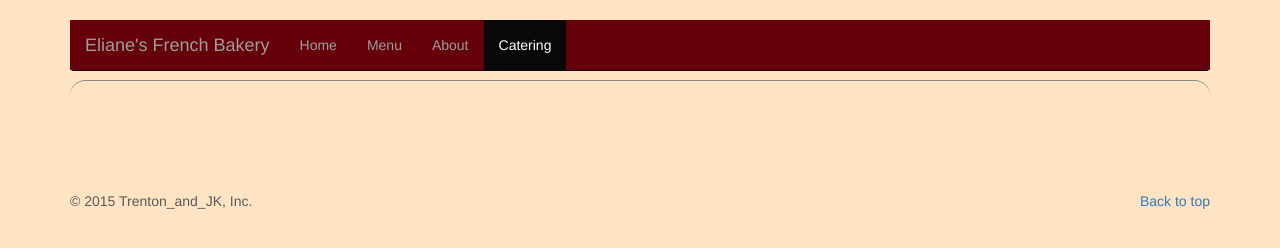
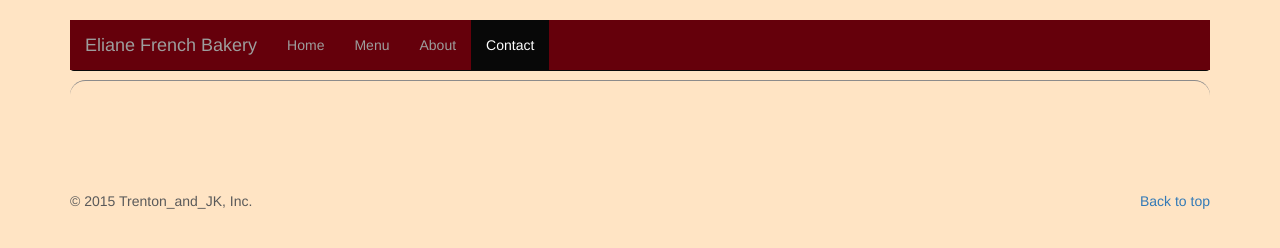
Before and after one commit to trentondaniels/CS201R, a plain HTML site: page Web/creative1/contact.html in a window 1280 px wide. Drawn offline with nearby package versions, Linux system fonts and the light colour scheme.

Commit message:
Update and rename cater.html to contact.html

```diff
--- a/Web/creative1/cater.html
+++ b/Web/creative1/contact.html
@@ -1,7 +1,8 @@
 <!DOCTYPE html>
 <html lang="en"><head>
   <head>
-    <title>Eliane's French Bakery</title>
+    <meta name="viewport" content="width=device-width, initial-scale=1">
+    <title>Eliane French Bakery</title>
 
     <!-- Bootstrap core CSS -->
     <link rel="stylesheet" href="https://maxcdn.bootstrapcdn.com/bootstrap/3.3.5/css/bootstrap.min.css">
@@ -22,28 +23,14 @@
                 <span class="icon-bar"></span>
                 <span class="icon-bar"></span>
               </button>
-              <a class="navbar-brand" href="index.html">Eliane's French Bakery</a>
+              <a class="navbar-brand" href="index.html">Eliane French Bakery</a>
             </div>
             <div id="navbar" class="navbar-collapse collapse">
               <ul class="nav navbar-nav">
                 <li><a href="index.html">Home</a></li>
                 <li><a href ="menu.html">Menu</a></li>
                 <li><a href="about.html">About</a></li>
-                <li class="active"><a href="cater.html">Catering</a></li>
-                <!--If we want to use a drop down here the code is
-                <li class="dropdown">
-                  <a href="#" class="dropdown-toggle" data-toggle="dropdown" role="button" aria-haspopup="true" aria-expanded="false">Dropdown <span class="caret"></span></a>
-                  <ul class="dropdown-menu">
-                    <li><a href="#">Action</a></li>
-                    <li><a href="#">Another action</a></li>
-                    <li><a href="#">Something else here</a></li>
-                    <li role="separator" class="divider"></li>
-                    <li class="dropdown-header">Nav header</li>
-                    <li><a href="#">Separated link</a></li>
-                    <li><a href="#">One more separated link</a></li>
-                  </ul>
-                </li>
-                -->
+                <li class="active"><a href="contacts.html">Contact</a></li>
               </ul>
             </div>
           </div>
@@ -51,13 +38,6 @@
 
       </div>
     </div>
-
-
-    <!-- Carousel
-    ================================================== -->
-
-
-
 
     <!-- Marketing messaging and featurettes
     ================================================== -->
```
